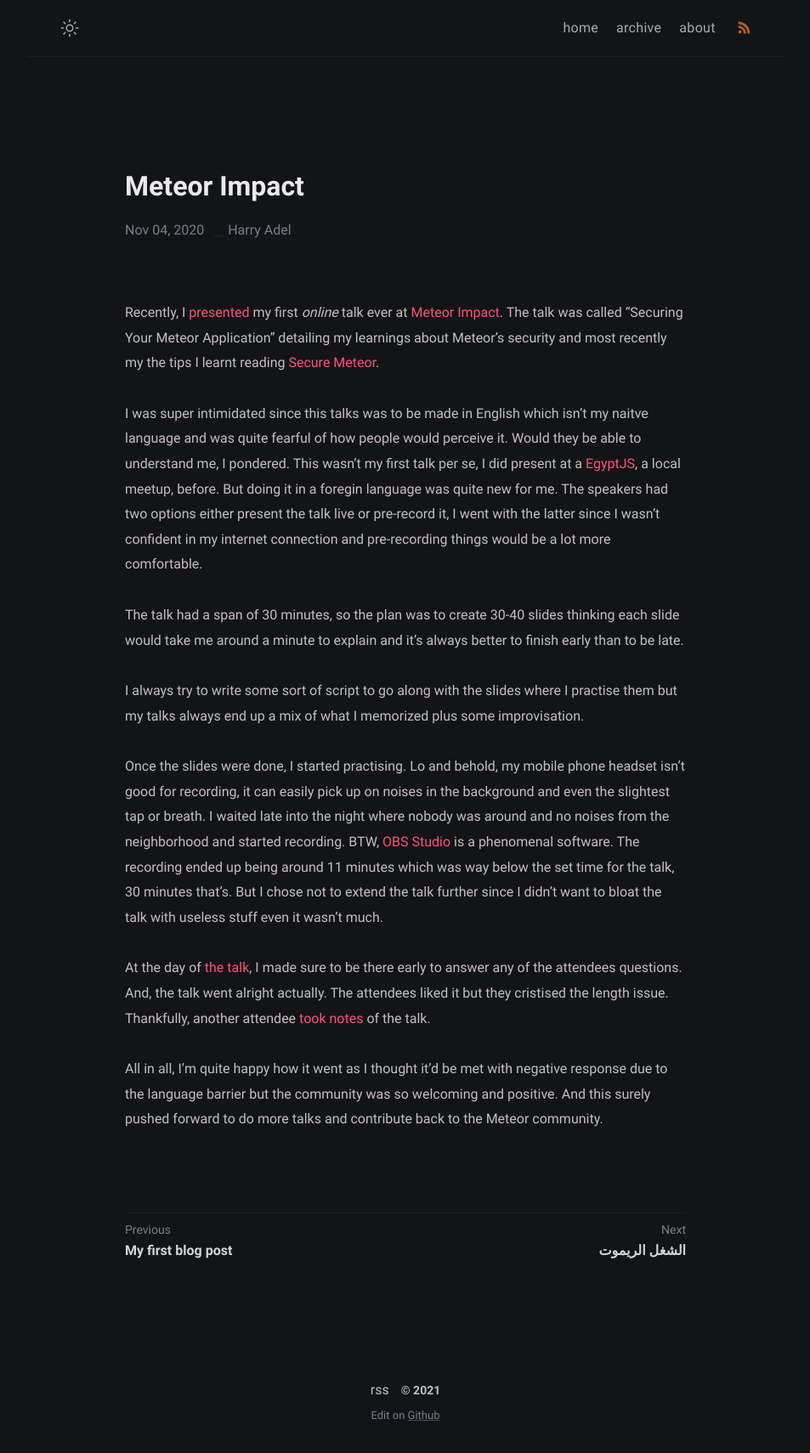
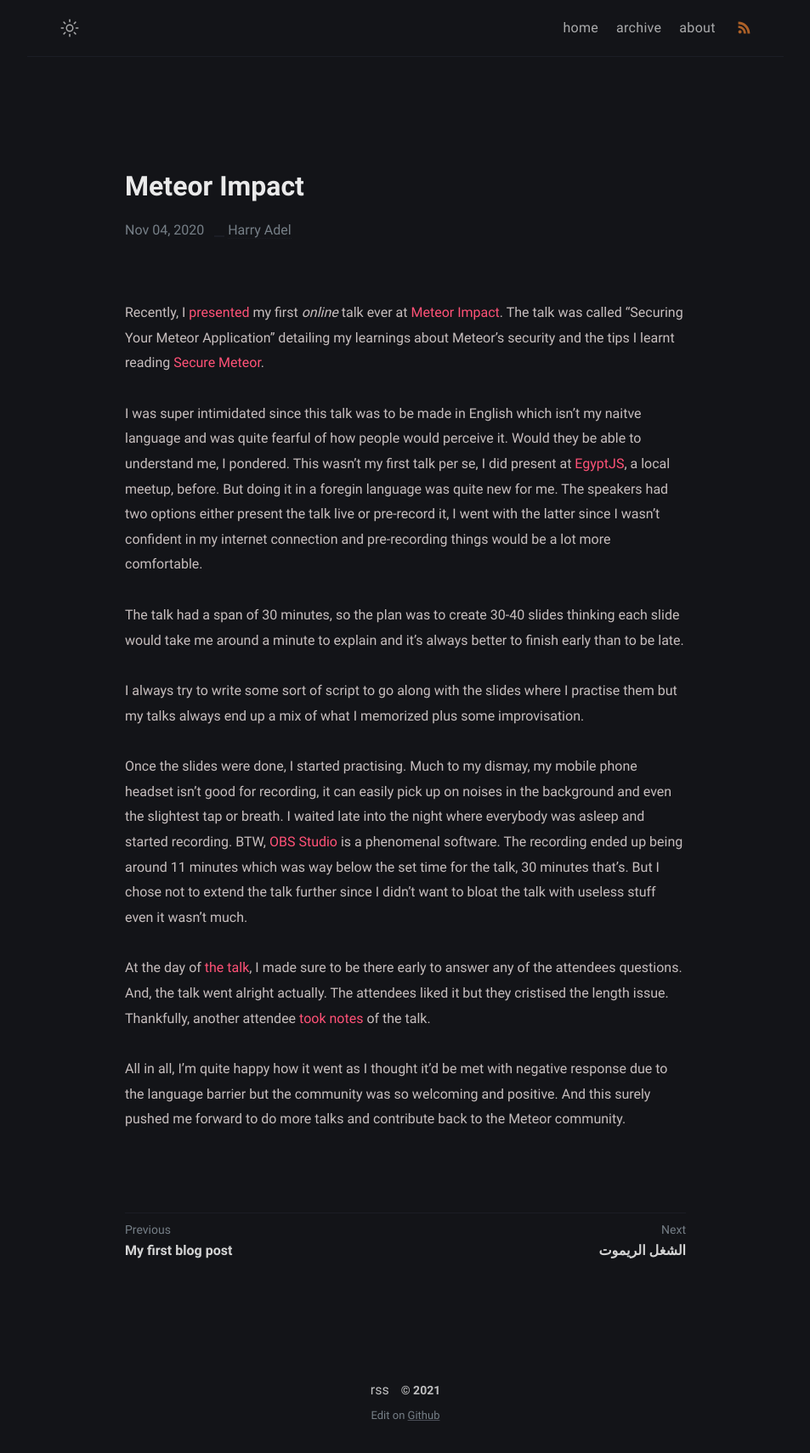
Before and after one commit to harryadel/harryadel.github.io, a Jekyll site: the page built from _posts/2020-11-4-meteor-Impact.md, in a window 1280 px wide. Shown: the whole page at 85% size, without its empty margins (163-1116 px from the left). Built offline with Jekyll 4.4.1, drawn with Linux system fonts in a browser that asks for light colours.

Commit message:
Improve Meteor Impact blog

```diff
--- a/_posts/2020-11-4-meteor-Impact.md
+++ b/_posts/2020-11-4-meteor-Impact.md
@@ -5,16 +5,16 @@ date:   2020-11-4 10:10:01 pm
 categories: [meteorjs, talk]
 ---
 
-Recently, I [presented](https://docs.google.com/presentation/d/12dH-dFrk0VdSDK6TY5QwJCEOMBSh3OXCI-vr_77iJp8/edit?usp=sharing) my first *online* talk ever at [Meteor Impact](impact.meteor.com/). The talk was called "Securing Your Meteor Application" detailing my learnings about Meteor's security and most recently my the tips I learnt reading [Secure Meteor](https://www.securemeteor.com/).
+Recently, I [presented](https://docs.google.com/presentation/d/12dH-dFrk0VdSDK6TY5QwJCEOMBSh3OXCI-vr_77iJp8/edit?usp=sharing) my first *online* talk ever at [Meteor Impact](impact.meteor.com/). The talk was called "Securing Your Meteor Application" detailing my learnings about Meteor's security and the tips I learnt reading [Secure Meteor](https://www.securemeteor.com/).
 
-I was super intimidated since this talks was to be made in English which isn't my naitve language and was quite fearful of how people would perceive it. Would they be able to understand me, I pondered. This wasn't my first talk per se, I did present at a [EgyptJS](https://docs.google.com/presentation/d/1T7jLO-2zWc9YTuWh-TU-e1Xp5FxNaDBXN_xgzPIAbTw/edit?usp=sharing), a local meetup, before. But doing it in a foregin language was quite new for me. The speakers had two options either present the talk live or pre-record it, I went with the latter since I wasn't confident in my internet connection and pre-recording things would be a lot more comfortable.
+I was super intimidated since this talk was to be made in English which isn't my naitve language and was quite fearful of how people would perceive it. Would they be able to understand me, I pondered. This wasn't my first talk per se, I did present at [EgyptJS](https://docs.google.com/presentation/d/1T7jLO-2zWc9YTuWh-TU-e1Xp5FxNaDBXN_xgzPIAbTw/edit?usp=sharing), a local meetup, before. But doing it in a foregin language was quite new for me. The speakers had two options either present the talk live or pre-record it, I went with the latter since I wasn't confident in my internet connection and pre-recording things would be a lot more comfortable.
 
 The talk had a span of 30 minutes, so the plan was to create 30-40 slides thinking each slide would take me around a minute to explain and it's always better to finish early than to be late.
 
 I always try to write some sort of script to go along with the slides where I practise them but my talks always end up a mix of what I memorized plus some improvisation.
 
-Once the slides were done, I started practising. Lo and behold, my mobile phone headset isn't good for recording, it can easily pick up on noises in the background and even the slightest tap or breath. I waited late into the night where nobody was around and no noises from the neighborhood and started recording. BTW, [OBS Studio](https://obsproject.com/) is a phenomenal software. The recording ended up being around 11 minutes which was way below the set time for the talk, 30 minutes that's. But I chose not to extend the talk further since I didn't want to bloat the talk with useless stuff even it wasn't much.
+Once the slides were done, I started practising. Much to my dismay, my mobile phone headset isn't good for recording, it can easily pick up on noises in the background and even the slightest tap or breath. I waited late into the night where everybody was asleep and started recording. BTW, [OBS Studio](https://obsproject.com/) is a phenomenal software. The recording ended up being around 11 minutes which was way below the set time for the talk, 30 minutes that's. But I chose not to extend the talk further since I didn't want to bloat the talk with useless stuff even it wasn't much.
 
 At the day of [the talk](https://impact.meteor.com/meetings/virtual/8mkJqR8wrDFXc3TN9), I made sure to be there early to answer any of the attendees questions. And, the talk went alright actually. The attendees liked it but they cristised the length issue. Thankfully, another attendee [took notes](https://www.notion.so/Meteor-Impact-2020-eadbf5bbb45b4055abf01bb4b552064a#7284ef60dc144d72aa1d29f494cab85f) of the talk.
 
-All in all, I'm quite happy how it went as I thought it'd be met with negative response due to the language barrier but the community was so welcoming and positive. And this surely pushed forward to do more talks and contribute back to the Meteor community.
+All in all, I'm quite happy how it went as I thought it'd be met with negative response due to the language barrier but the community was so welcoming and positive. And this surely pushed me forward to do more talks and contribute back to the Meteor community.
```
